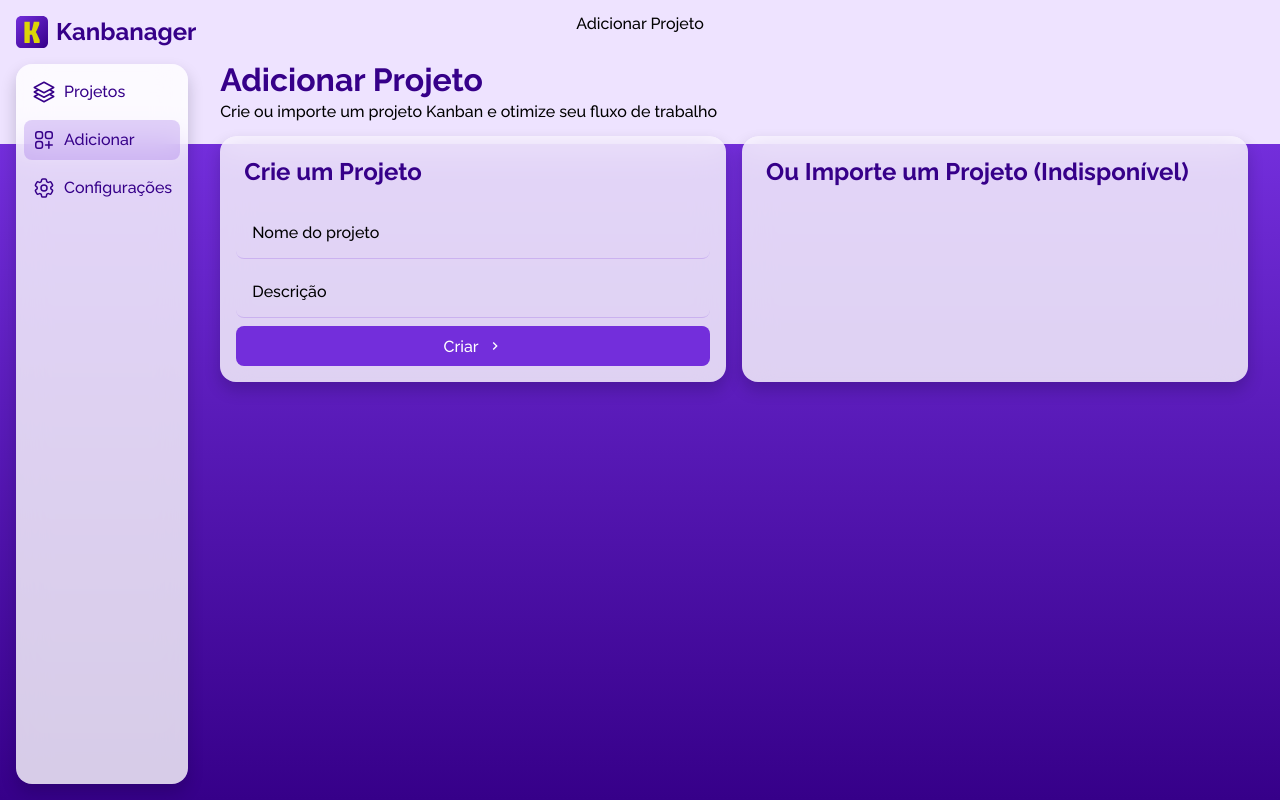
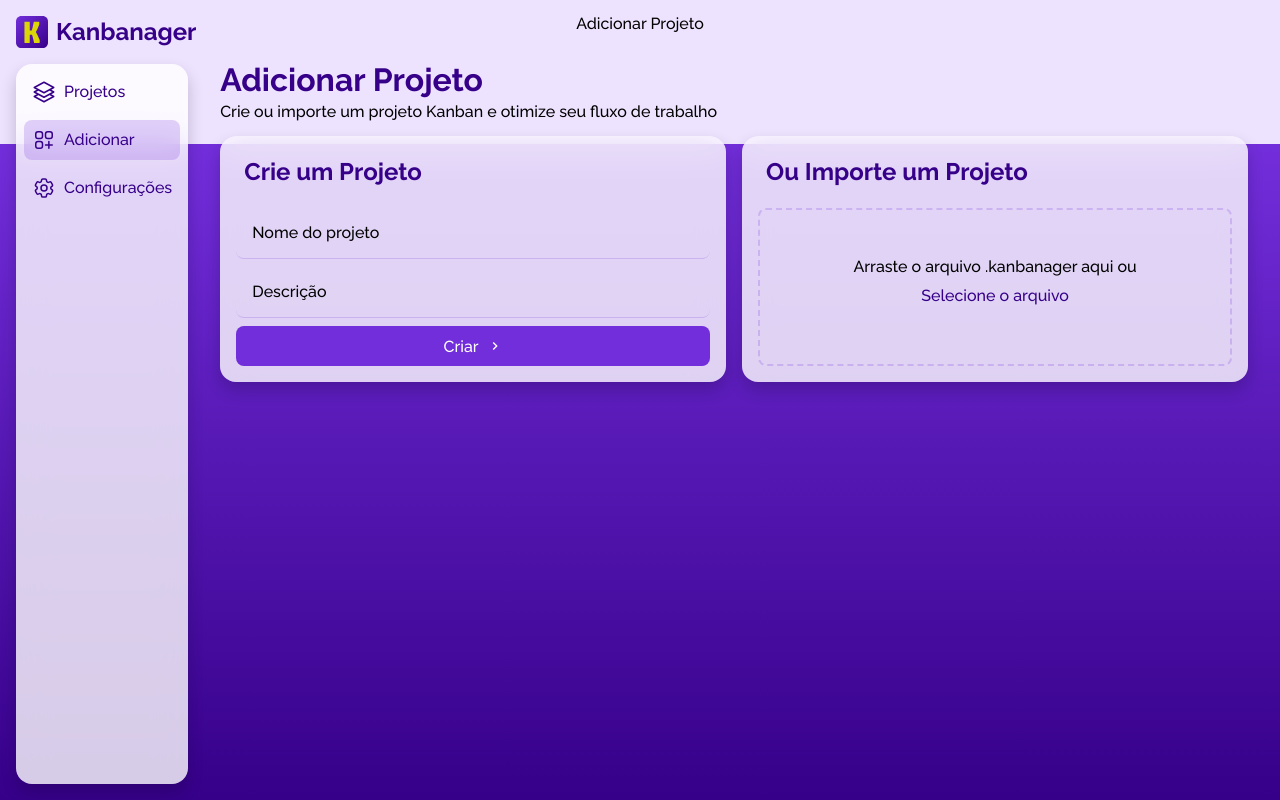
Before and after one commit to D-Picinato/kanbanager, a React (Vite) app: page /addproject in a window 1280 px wide. Built offline with nearby package versions, Linux system fonts and the light colour scheme.

Commit message:
Importar e Exportar Projetos adicionado

```diff
--- a/src/assets/scss/index.scss
+++ b/src/assets/scss/index.scss
@@ -331,3 +331,31 @@ form {
   align-items: center;
   gap: 16rem;
 }
+
+.file-drop-area {
+  border: 2rem dashed $primary-20;
+  border-radius: 8rem;
+  width: 100%;
+  height: 100%;
+  display: flex;
+  flex-direction: column;
+  justify-content: center;
+  align-items: center;
+  cursor: pointer;
+  position: relative;
+  transition: border-color 0.3s ease;
+
+  &.active {
+    border-color: $primary;
+  }
+
+  input[type="file"] {
+    position: absolute;
+    top: 0;
+    left: 0;
+    width: 100%;
+    height: 100%;
+    opacity: 0;
+    cursor: pointer;
+  }
+}
--- a/src/models/project.js
+++ b/src/models/project.js
@@ -21,15 +21,19 @@ class ProjectModel {
       description: formData.get('description'),
       columns: [
         {
+          id: `${formData.get('name')}-Backlog-${Date.now()}${Math.random()}`,
           name: 'Backlog'
         },
         {
+          id: `${formData.get('name')}-Em andamento-${Date.now()}${Math.random()}`,
           name: 'Em andamento'
         },
         {
+          id: `${formData.get('name')}-Concluído-${Date.now()}${Math.random()}`,
           name: 'Concluído'
         }
-      ]
+      ],
+      issues: []
     })
 
     this.#saveStorage()
@@ -51,6 +55,27 @@ class ProjectModel {
 
     this.#saveStorage()
   }
+
+  // Método para gerar e baixar um arquivo JSON do projeto
+  exportFile = projectId => {
+    const project = this.get(projectId)
+    const blob = new Blob([JSON.stringify(project)], { type: 'application/json' })
+    const a = document.createElement('a')
+    a.href = URL.createObjectURL(blob)
+    a.download = `${project.name}.kanbanager`
+    a.click()
+    URL.revokeObjectURL(URL.createObjectURL(blob))
+  }
+
+  // Método para importar um arquivo JSON com o projeto
+  importFile = obj => {
+    if (!this.get(obj.id)) {
+      this.#list.push(obj)
+      this.#saveStorage()
+    } else {
+      alert('Você já possui esse projeto!')
+    }
+  }
 }
 
 const projectModel = new ProjectModel()
--- a/src/pages/Main/AddProject.jsx
+++ b/src/pages/Main/AddProject.jsx
@@ -1,30 +1,66 @@
 import { useNavigate } from "react-router-dom"
-import { useEffect } from "react"
-
+import { useEffect, useState } from "react"
 import { MdOutlineKeyboardArrowRight } from "react-icons/md"
-
 import useAppContext from "../../contexts/AppContext"
-
 import Input from "../../components/Input/Input"
-import Textarea from "../../components/Input/Textarea"
-
 import projectModel from '../../models/project'
 
 export default function AddProject() {
   const navigate = useNavigate()
   const { setPath } = useAppContext()
+  const [dragActive, setDragActive] = useState(false)
 
   useEffect(() => {
     setPath('Adicionar Projeto')
   }, [])
 
-  const projectSubmit = e => {
+  const handleDragOver = e => {
+    e.preventDefault()
+    setDragActive(true)
+  }
+
+  const handleDragLeave = () => {
+    setDragActive(false)
+  }
+
+  const handleDrop = e => {
+    e.preventDefault()
+    setDragActive(false)
+    const file = e.dataTransfer.files[0]
+    handleFileImport(file)
+  }
+
+  const handleFileChange = e => {
+    const file = e.target.files[0]
+    handleFileImport(file)
+  }
+
+  const handleFileImport = file => {
+    if (file && file.name.endsWith('.kanbanager')) {
+      const reader = new FileReader()
+      reader.onload = e => {
+        try {
+          const projectOjb = JSON.parse(e.target.result)
+          projectModel.importFile(projectOjb)
+          navigate('/')
+        } catch (error) {
+          console.error("Erro ao importar o projeto:", error)
+        }
+      }
+      reader.readAsText(file)
+    } else {
+      alert("Por favor, insira um arquivo .kanbanager válido.")
+    }
+  }
+
+  const handleProjectSubmit = e => {
     e.preventDefault()
     projectModel.create(e)
     navigate('/')
   }
 
-  return <>
+  return (
+    <>
       <div className="titlePage">
         <h2>Adicionar Projeto</h2>
         <p>Crie ou importe um projeto Kanban e otimize seu fluxo de trabalho</p>
@@ -32,7 +68,7 @@ export default function AddProject() {
       <div className="grid-row">
         <section>
           <h3>Crie um Projeto</h3>
-        <form onSubmit={projectSubmit} autoComplete="off">
+          <form onSubmit={handleProjectSubmit} autoComplete="off">
             <Input required idname='name' label='Nome do projeto' />
             <Input idname='description' label='Descrição' />
             <button className="button primary">
@@ -42,8 +78,19 @@ export default function AddProject() {
           </form>
         </section>
         <section>
-        <h3>Ou Importe um Projeto (Indisponível)</h3>
+          <h3>Ou Importe um Projeto</h3>
+          <div
+            className={`file-drop-area ${dragActive ? 'active' : ''}`}
+            onDragOver={handleDragOver}
+            onDragLeave={handleDragLeave}
+            onDrop={handleDrop}
+          >
+            <p>Arraste o arquivo .kanbanager aqui ou</p>
+            <input type="file" accept=".kanbanager" onChange={handleFileChange} />
+            <button type="button" className="button">Selecione o arquivo</button>
+          </div>
         </section>
       </div>
     </>
+  )
 }
--- a/src/pages/Main/Projects.jsx
+++ b/src/pages/Main/Projects.jsx
@@ -80,7 +80,10 @@ export default function ProjectsPage() {
                 <td>
                   <Dropdown justify='left' align='center' icon={<HiOutlineEllipsisHorizontal />}>
                     <div className="moreOptions">
-                      <button className="button left normal">
+                      <button
+                        className="button left normal"
+                        onClick={() => projectModel.exportFile(item.id)}
+                      >
                         <HiOutlineDocumentArrowDown />
                         <span>Exportar</span>
                       </button>
@@ -104,7 +107,7 @@ export default function ProjectsPage() {
           </tbody>
         </table >
         : <section>
-          <p>Nenhum projeto encontrado! <Link to='/addproject'>Adicione um projeto &rsaquo</Link></p>
+          <p>Nenhum projeto encontrado! <Link to='/addproject'>Adicione um projeto &rsaquo;</Link></p>
         </section>
       }
     </>
```
Lines whose indentation alone changed are shown as unchanged.
